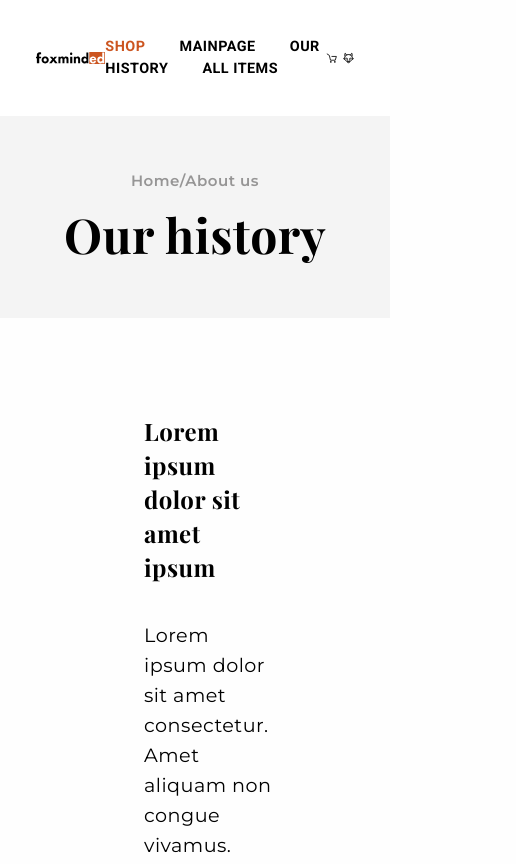
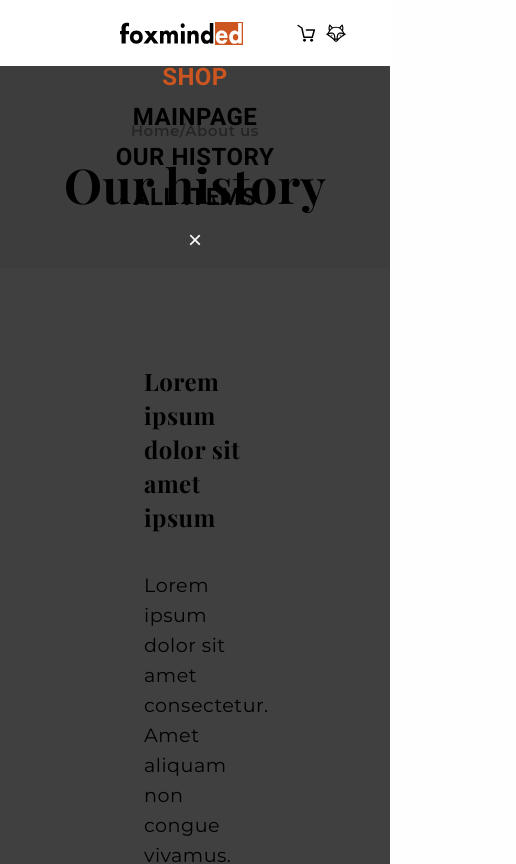
Before and after one commit to DzmityKozich/courses-js-and-ts, a website built with Vite: page task-2.8/src/pages/our-history/our-history.html in a window 390 px wide. Shown: the top 864 px of the page, 516 px wide, since content can reach past the window. Built offline with nearby package versions, Linux system fonts and the light colour scheme; a web font is replaced by a local one.

Commit message:
Update responsive page layout

```diff
--- a/task-2.8/scss/definitions.scss
+++ b/task-2.8/scss/definitions.scss
@@ -23,3 +23,15 @@ $green: #00ae1c;
 		@content;
 	}
 }
+
+@mixin max800 {
+	@media (max-width: 800px) {
+		@content;
+	}
+}
+
+@mixin max700 {
+	@media (max-width: 700px) {
+		@content;
+	}
+}
--- a/task-2.8/scss/styles.scss
+++ b/task-2.8/scss/styles.scss
@@ -106,6 +106,10 @@ button {
 	color: #000 !important;
 }
 
+.text-white {
+	color: #fff !important;
+}
+
 // Containers
 .container {
 	padding: 2rem 10rem;
@@ -142,6 +146,12 @@ button {
 	background-color: transparent;
 }
 
+.x-close-btn {
+	font-size: 1rem;
+	color: $gray;
+	background-color: transparent;
+}
+
 // Input
 .form-input {
 	padding: 0.75rem;
--- a/task-2.8/src/components/footer/footer.scss
+++ b/task-2.8/src/components/footer/footer.scss
@@ -12,25 +12,44 @@
 		@include max1200 {
 			padding: 2rem 3rem;
 		}
+
+		@include max800 {
+			padding-top: 0;
+		}
+	}
+}
+
+.footer-content {
+	display: flex;
+	flex-direction: row;
+	align-items: start;
+	margin-bottom: 1rem;
+
+	@include max800 {
+		flex-direction: column;
+		align-items: center;
 	}
 }
 
 .contacts {
 	max-width: 250px;
-}
 
-.footer-content {
-	display: flex;
-	flex-direction: row;
-	justify-content: space-between;
-	align-items: start;
-	margin-bottom: 1rem;
+	@include max800 {
+		text-align: center;
+		display: flex;
+		flex-direction: column;
+		align-items: center;
+	}
 }
 
 .social-links {
 	width: 100%;
 	display: flex;
 	flex-direction: row;
+
+	@include max800 {
+		justify-content: center;
+	}
 }
 
 .social-link {
@@ -55,9 +74,25 @@
 	}
 }
 
+.footer-info {
+	width: 100%;
+	display: grid;
+	grid-template-columns: repeat(5, 1fr);
+
+	@include max800 {
+		grid-template-columns: repeat(2, 1fr);
+		justify-items: center;
+		row-gap: 1rem;
+	}
+}
+
 .info-collection {
 	display: flex;
 	flex-direction: column;
+
+	@include max800 {
+		width: 50%;
+	}
 }
 
 .collection-title {
--- a/task-2.8/src/components/footer/footer.ts
+++ b/task-2.8/src/components/footer/footer.ts
@@ -29,6 +29,7 @@ export class Footer extends LitComponent {
 							</div>
 						</div>
 
+						<div class="footer-info">
 							<div class="info-collection">
 								<div class="collection-title">Shop</div>
 								<div class="collection-item">Lorem ipsum</div>
@@ -65,6 +66,7 @@ export class Footer extends LitComponent {
 								<div class="collection-item">Lorem ipsum</div>
 							</div>
 						</div>
+					</div>
 
 					<div class="copyrights">Storelogo, 2023 All rights reserved</div>
 				</div>
--- a/task-2.8/src/components/navbar/navbar.scss
+++ b/task-2.8/src/components/navbar/navbar.scss
@@ -4,9 +4,24 @@
 	width: 100%;
 	display: flex;
 	flex-direction: row;
-	padding: 1.5rem;
+	padding: 0.75rem;
 	justify-content: space-around;
 	align-items: center;
+	position: relative;
+}
+
+.nav-toggle-btn {
+	display: none;
+	background-color: transparent;
+
+	@include max700 {
+		display: inline-block;
+		width: 24px;
+		height: 24px;
+		background-image: url(../../../icons/navbar/dots.svg);
+		background-repeat: no-repeat;
+		background-position: center;
+	}
 }
 
 .navigation {
@@ -18,10 +33,29 @@
 		color: #fff;
 		text-decoration: none;
 		margin-left: 1.25rem;
+
+		@include max700 {
+			margin-left: 0;
+		}
 	}
 
 	&.text-black a {
 		color: #000;
+	}
+
+	@include max700 {
+		position: absolute;
+		top: 2.75rem;
+		left: 0;
+		background: #000000bf;
+		width: 100%;
+		display: flex;
+		flex-direction: column;
+		align-items: center;
+		height: 100vh;
+		font-size: 1rem;
+		gap: 0.75rem;
+		// display: none;
 	}
 }
 
--- a/task-2.8/src/components/navbar/navbar.ts
+++ b/task-2.8/src/components/navbar/navbar.ts
@@ -51,6 +51,8 @@ export class Navbar extends LitComponent {
 		const colorClass = { 'text-black': this.background === 'white' };
 		return html`
 			<nav class="nav ${this.getBgClass()}">
+				<button class="nav-toggle-btn"></button>
+
 				<div class="logo">${this.logoImg()}</div>
 
 				<div class="navigation ${classMap(colorClass)}">
@@ -58,6 +60,7 @@ export class Navbar extends LitComponent {
 					<a href="../../pages/home-page/home-page.html">Mainpage</a>
 					<a href="../../pages/our-history/our-history.html">Our history</a>
 					<a href="../../pages/all-items/all-items.html">All items</a>
+					<button class="x-close-btn text-white">&times;</button>
 				</div>
 
 				<div class="basket">
--- a/task-2.8/src/components/sidebar/sidebar.ts
+++ b/task-2.8/src/components/sidebar/sidebar.ts
@@ -67,7 +67,7 @@ export class Sidebar extends LitComponent {
 			<div class="backdrop" @click=${this.closeSidebar}></div>
 			<div class="sidebar-content">
 				<div class="sidebar-close">
-					<button class="sidebar-close-btn" @click=${this.closeSidebar}>&times;</button>
+					<button class="x-close-btn" @click=${this.closeSidebar}>&times;</button>
 				</div>
 
 				<div class="sidebar-header">
--- a/task-2.8/src/pages/our-history/our-history.scss
+++ b/task-2.8/src/pages/our-history/our-history.scss
@@ -1,3 +1,5 @@
+@import '../../../scss/definitions.scss';
+
 .history-card {
 	display: grid;
 	grid-template-columns: auto auto;
@@ -9,12 +11,27 @@
 		.history-card-img {
 			grid-column: 1;
 			grid-row: 1;
+
+			@include max700 {
+				grid-column: 1;
+				grid-row: 2;
+			}
 		}
 
 		.history-card-body {
 			grid-column: 2;
 			grid-row: 1;
+
+			@include max700 {
+				grid-column: 1;
+				grid-row: 1;
+			}
 		}
+	}
+
+	@include max700 {
+		grid-template-columns: 100%;
+		grid-template-rows: auto auto;
 	}
 }
 
```
Also changed, not shown: task-2.8/icons/navbar/dots.svg (added). Lines whose indentation alone changed are shown as unchanged.
